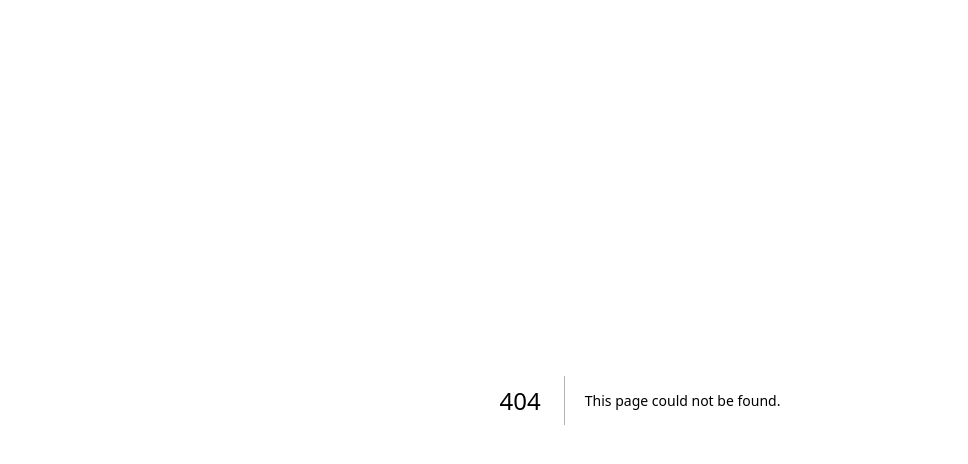
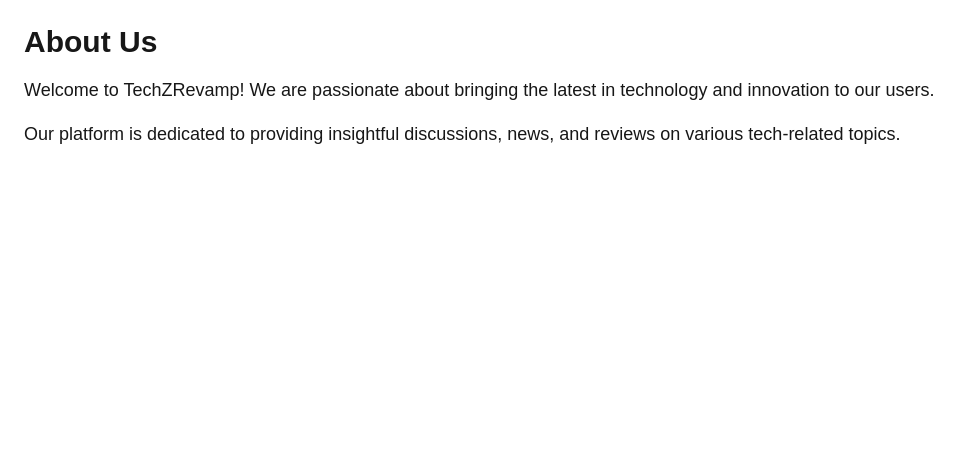
Before and after one commit to RCCTechzClub/TechzRevamp, a Next.js app: page /about-us in a window 1280 px wide. Before the commit this address had no page. Shown: the top 464 px of the page, without its empty margins (0-968 px from the left). Built offline with nearby package versions, Linux system fonts and the light colour scheme.

Commit message:
Adding about us page

```diff
--- a/package.json
+++ b/package.json
@@ -12,6 +12,7 @@
     "@fortawesome/free-solid-svg-icons": "^6.6.0",
     "@fortawesome/react-fontawesome": "^0.2.2",
     "clsx": "^2.1.1",
+    "dotenv": "^16.4.5",
     "framer-motion": "^11.11.1",
     "gsap": "^3.12.5",
     "mini-svg-data-uri": "^1.4.4",
--- /dev/null
+++ b/src/app/about-us/page.tsx
@@ -0,0 +1,17 @@
+import React from 'react';
+
+const AboutUs: React.FC = () => {
+    return (
+        <div className="p-6">
+            <h1 className="text-3xl font-bold">About Us</h1>
+            <p className="mt-4 text-lg">
+                Welcome to TechZRevamp! We are passionate about bringing the latest in technology and innovation to our users.
+            </p>
+            <p className="mt-4 text-lg">
+                Our platform is dedicated to providing insightful discussions, news, and reviews on various tech-related topics.
+            </p>
+        </div>
+    );
+};
+
+export default AboutUs;
--- a/src/components/Footer.tsx
+++ b/src/components/Footer.tsx
@@ -1,5 +1,6 @@
 import React from "react";
 import Image from "next/image";
+import Link from "next/link";
 
 // Importing the SVG assets
 import Logo from '@/app/assest/logo.svg';
@@ -88,6 +89,8 @@
                         <a href="#" className="hover:text-[#39ff14]">Event Page</a>
                         <a href="#" className="hover:text-[#39ff14]">RCCIIT website</a>
                         <a href="#" className="hover:text-[#39ff14]">RCCIIT Github Repos</a>
+                        <Link href="/about-us" className="hover:text-[#39ff14]">About Us </Link>
+
                     </div>
 
                 </div>
```
Also changed, not shown: 2 other files (tests, documents, lock files or other folders).
